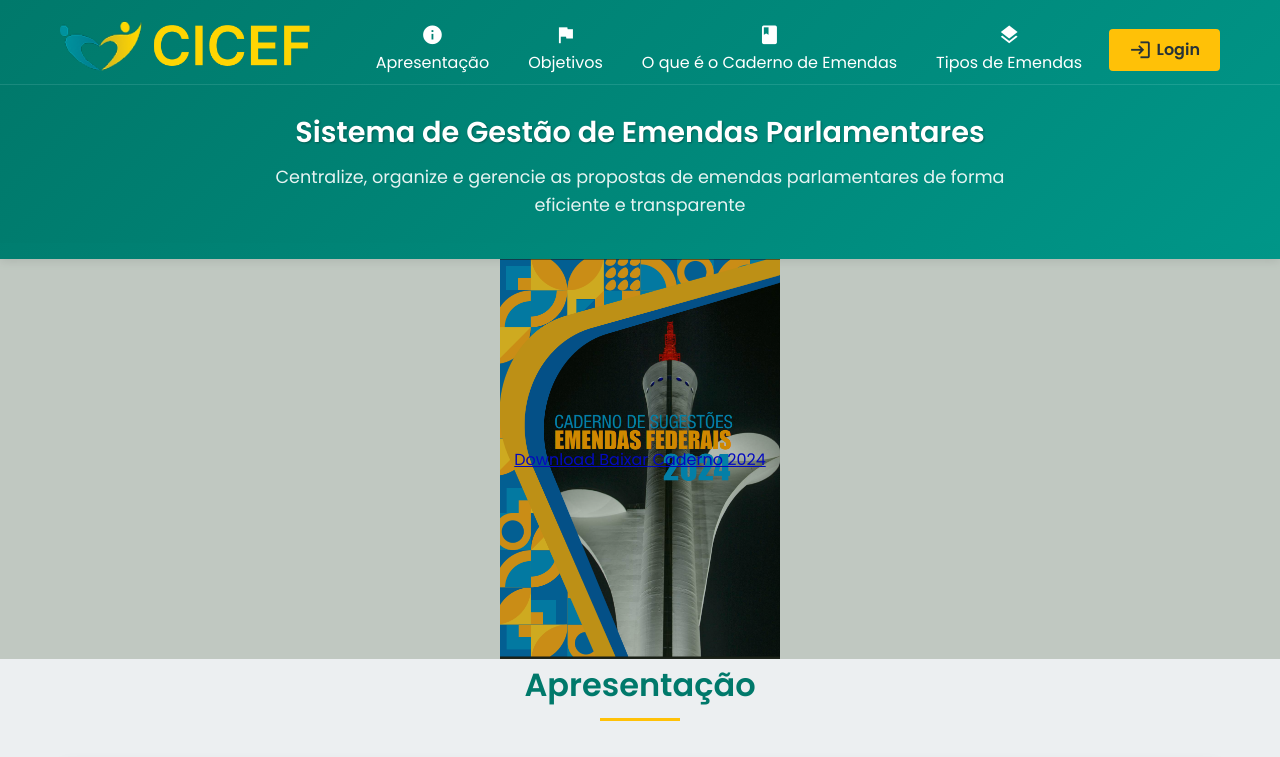
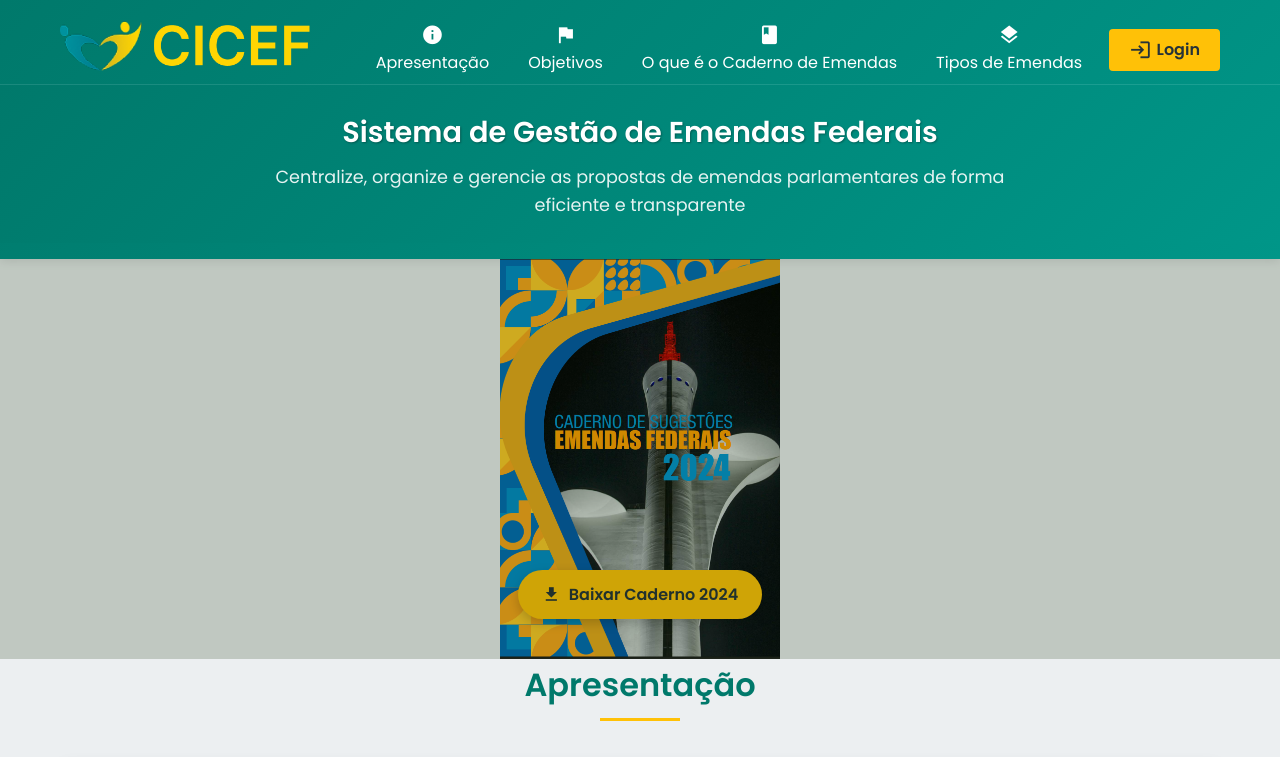
Before and after one commit to ivaltovianac/sicef-caderno-de-emendas, a PHP site: page /public/apresentacao.php in a window 1280 px wide. Shown: the top 757 px of the page. Run offline with PHP 8.4, Linux system fonts and the light colour scheme.

Commit message:
botão de download (ainda não está funcionando)

```diff
--- a/public/apresentacao.php
+++ b/public/apresentacao.php
@@ -175,6 +175,52 @@ session_start();
       opacity: 0.9;
     }
 
+    /* .download-overlay {
+  opacity: 0;
+  transition: opacity 0.3s ease;
+} */
+
+  .download-overlay {
+  position: absolute;
+  bottom: 40px;
+  left: 0;
+  width: 100%;
+  text-align: center;
+  z-index: 2;
+  opacity: 1 !important; /* força sempre visível */
+  transition: none;
+}
+
+.splide__slide:hover .download-overlay {
+  opacity: 1;
+}
+
+
+.download-btn {
+  display: inline-flex;
+  align-items: center;
+  justify-content: center;
+  background-color: var(--accent-color);
+  color: var(--dark-color);
+  padding: 12px 24px;
+  border-radius: 30px;
+  text-decoration: none;
+  font-weight: 600;
+  box-shadow: 0 4px 12px rgba(0,0,0,0.2);
+  transition: all 0.3s ease;
+}
+
+/* .download-btn:hover {
+  background-color: #FFD54F;
+  transform: translateY(-3px);
+  box-shadow: 0 6px 16px rgba(0,0,0,0.3);
+} */
+
+.download-btn .material-icons {
+  margin-right: 8px;
+  font-size: 1.2rem;
+}
+
     /* Hero Section */
     .hero {
     height: 400px; /* Altura da seção hero */
@@ -200,7 +246,7 @@ session_start();
     }
     /* Estilo para os slides do carrossel */
     .splide__slide {
-    background-size: contain; /* Ajusta o tamanho do fundo */
+    background-size: contain;  /* Ajusta o tamanho do fundo */
     background-repeat: no-repeat;
     background-position: center;
     height: 400px;
@@ -209,29 +255,60 @@ session_start();
     justify-content: center;
     }
     /* Estilo para o primeiro slide */
-    .splide__slide:nth-child(1) {
+    /* .splide__slide:nth-child(1) {
       background-image: url('imagens/caderno_emendas_2025.png');
+    } */
+    /* Estilo para o segundo slide */
+    /* .splide__slide:nth-child(2) {
+      background-image: url('imagens/caderno_emendas_2024.png');
+    } */
+    /* Estilo para o terceiro slide */
+    /* .splide__slide:nth-child(3) {
+      background-image: url('imagens/caderno_emendas_2023.png');
+    } */
+    /* Estilo para o quarto slide */
+    /* .splide__slide:nth-child(4) {
+      background-image: url('imagens/caderno_emendas_2022.png');
+    } */
+    /* Estilo para o quinto slide */
+    /* .splide__slide:nth-child(5) {
+      background-image: url('imagens/caderno_emendas_2021.png');
+    } */
+    /* Estilo para o sexto slide */
+    /* .splide__slide:nth-child(6) {
+      background-image: url('imagens/caderno_emendas_2020.png');
+    } */
+
+    .slide-content {
+      position: relative;
+      height: 100%;
+      width: 100%;
     }
-    /* Estilo para o segundo slide */
-    .splide__slide:nth-child(2) {
-      background-image: url('imagens/caderno_emendas_2024.png');
-    }
-    /* Estilo para o terceiro slide */
-    .splide__slide:nth-child(3) {
-      background-image: url('imagens/caderno_emendas_2023.png');
-    }
-    /* Estilo para o quarto slide */
-    .splide__slide:nth-child(4) {
-      background-image: url('imagens/caderno_emendas_2022.png');
-    }
-    /* Estilo para o quinto slide */
-    .splide__slide:nth-child(5) {
-      background-image: url('imagens/caderno_emendas_2021.png');
-    }
-    /* Estilo para o sexto slide */
-    .splide__slide:nth-child(6) {
-      background-image: url('imagens/caderno_emendas_2020.png');
-    }
+    .slide-image {
+    position: absolute;
+    top: 0;
+    left: 0;
+    width: 100%;
+    height: 100%;
+    background-size: contain;
+    background-repeat: no-repeat;
+    background-position: center;
+    z-index: 1;
+  }
+
+/* .download-overlay {
+  position: relative;
+  bottom: 40px;
+  left: 0;
+  width: 100%;
+  text-align: center;
+  z-index: 2;
+  opacity: 0;
+  transition: opacity 0.3s ease;
+} */
+
+
+
 
     /* Estilo para o conteúdo da seção hero */
     .hero-content {
@@ -275,16 +352,18 @@ session_start();
   /* Estilo para dispositivos móveis */
 
   /* Ajustes para telas menores */
-  @media (max-width: 768px) {
-    /* Estilo para titulos da seção hero */
-    .hero h2 {
-      font-size: 2rem; /* Tamanho da fonte para o título */
-    }
-    /* Estilo para o parágrafo */
-    .hero p {
-      font-size: 1rem; /* Tamanho da fonte para o parágrafo */
-    }
+/* Ajuste para mobile */
+@media (max-width: 768px) {
+  .download-overlay {
+    opacity: 1; /* Mostra sempre em mobile */
+    bottom: 20px;
   }
+
+  .download-btn {
+    padding: 10px 18px;
+    font-size: 0.9rem;
+  }
+}
 
     /* Main Content */
     main {
@@ -468,7 +547,7 @@ session_start();
         <!-- Texto descritivo do cabeçalho -->
         <div class="header-description">
           <!-- Título do cabeçalho -->
-          <h2>Sistema de Gestão de Emendas Parlamentares</h2>
+          <h2>Sistema de Gestão de Emendas Federais</h2>
           <p>Centralize, organize e gerencie as propostas de emendas parlamentares de forma eficiente e transparente</p>
         </div>
       </div>
@@ -484,10 +563,10 @@ session_start();
         <!-- Slide 1 - 2025 -->
         <li class="splide__slide">
           <div class="slide-content">
-            <!-- <div class="slide-image" style="background-image: url('imagens/caderno_emendas_2025.png')"></div> -->
+            <div class="slide-image" style="background-image: url('imagens/caderno_emendas_2025.png')"></div>
             <div class="download-overlay">
-              <a href="https://www.economia.df.gov.br/documents/d/seec/index-pdf-5" class="download-btn" download>
-                <span class="material-icons">Download</span>
+              <a href="https://www.economia.df.gov.br/documents/caderno_2025.pdf" class="download-btn" download>
+                <span class="material-icons">download</span>
                 Baixar Caderno 2025
               </a>
             </div>
@@ -497,10 +576,10 @@ session_start();
         <!-- Slide 2 - 2024 -->
         <li class="splide__slide">
           <div class="slide-content">
-            <!-- <div class="slide-image" style="background-image: url('imagens/caderno_emendas_2024.png')"></div> -->
+            <div class="slide-image" style="background-image: url('imagens/caderno_emendas_2024.png')"></div>
             <div class="download-overlay">
               <a href="https://www.economia.df.gov.br/documents/d/seec/index-pdf-5" class="download-btn" download>
-                <span class="materia_l-icons">Download</span>
+                <span class="material-icons">download</span>
                 Baixar Caderno 2024
               </a>
             </div>
@@ -510,10 +589,10 @@ session_start();
         <!-- Slide 3 - 2023 -->
         <li class="splide__slide">
           <div class="slide-content">
-            <!-- <div class="slide-image" style="background-image: url('imagens/caderno_emendas_2023.png')"></div> -->
+            <div class="slide-image" style="background-image: url('imagens/caderno_emendas_2023.png')"></div>
             <div class="download-overlay">
               <a href="https://www.economia.df.gov.br/documents/d/seec/index-pdf-5" class="download-btn" download>
-                <span class="material-icons">Download</span>
+                <span class="material-icons">download</span>
                 Baixar Caderno 2023
               </a>
             </div>
@@ -522,10 +601,10 @@ session_start();
         <!-- Slide 4 - 2022 -->
         <li class="splide__slide">
           <div class="slide-content">
-            <!-- <div class="slide-image" style="background-image: url('imagens/caderno_emendas_2022.png')"></div> -->
+            <div class="slide-image" style="background-image: url('imagens/caderno_emendas_2022.png')"></div>
             <div class="download-overlay">
               <a href="https://www.economia.df.gov.br/documents/d/seec/index-pdf-5" class="download-btn" download>
-                <span class="material-icons">Download</span>
+                <span class="material-icons">download</span>
                 Baixar Caderno 2022
               </a>
             </div>
@@ -534,10 +613,10 @@ session_start();
         <!-- Slide 5 - 2021 -->
         <li class="splide__slide">
           <div class="slide-content">
-            <!-- <div class="slide-image" style="background-image: url('imagens/caderno_emendas_2021.png')"></div> -->
+            <div class="slide-image" style="background-image: url('imagens/caderno_emendas_2021.png')"></div>
             <div class="download-overlay">
               <a href="https://www.economia.df.gov.br/documents/d/seec/index-pdf-5" class="download-btn" download>
-                <span class="material-icons">Download</span>
+                <span class="material-icons">download</span>
                 Baixar Caderno 2021
               </a>
             </div>
@@ -546,10 +625,10 @@ session_start();
         <!-- Slide 3 - 2020 -->
         <li class="splide__slide">
           <div class="slide-content">
-            <!-- <div class="slide-image" style="background-image: url('imagens/caderno_emendas_2020.png')"></div> -->
+            <div class="slide-image" style="background-image: url('imagens/caderno_emendas_2020.png')"></div>
             <div class="download-overlay">
               <a href="https://www.economia.df.gov.br/documents/d/seec/index-pdf-5" class="download-btn" download>
-                <span class="material-icons">Download</span>
+                <span class="material-icons">download</span>
                 Baixar Caderno 2020
               </a>
             </div>
@@ -707,7 +786,7 @@ session_start();
 
 <!-- Importa o Splide.js -->
 <script src="https://cdn.jsdelivr.net/npm/@splidejs/splide@4.1.4/dist/js/splide.min.js"></script>
-// Inicializa o carrossel
+<!-- Inicializa o carrossel -->
 <script>
   // Aguarda o carregamento do DOM
   document.addEventListener('DOMContentLoaded', function() {
```
